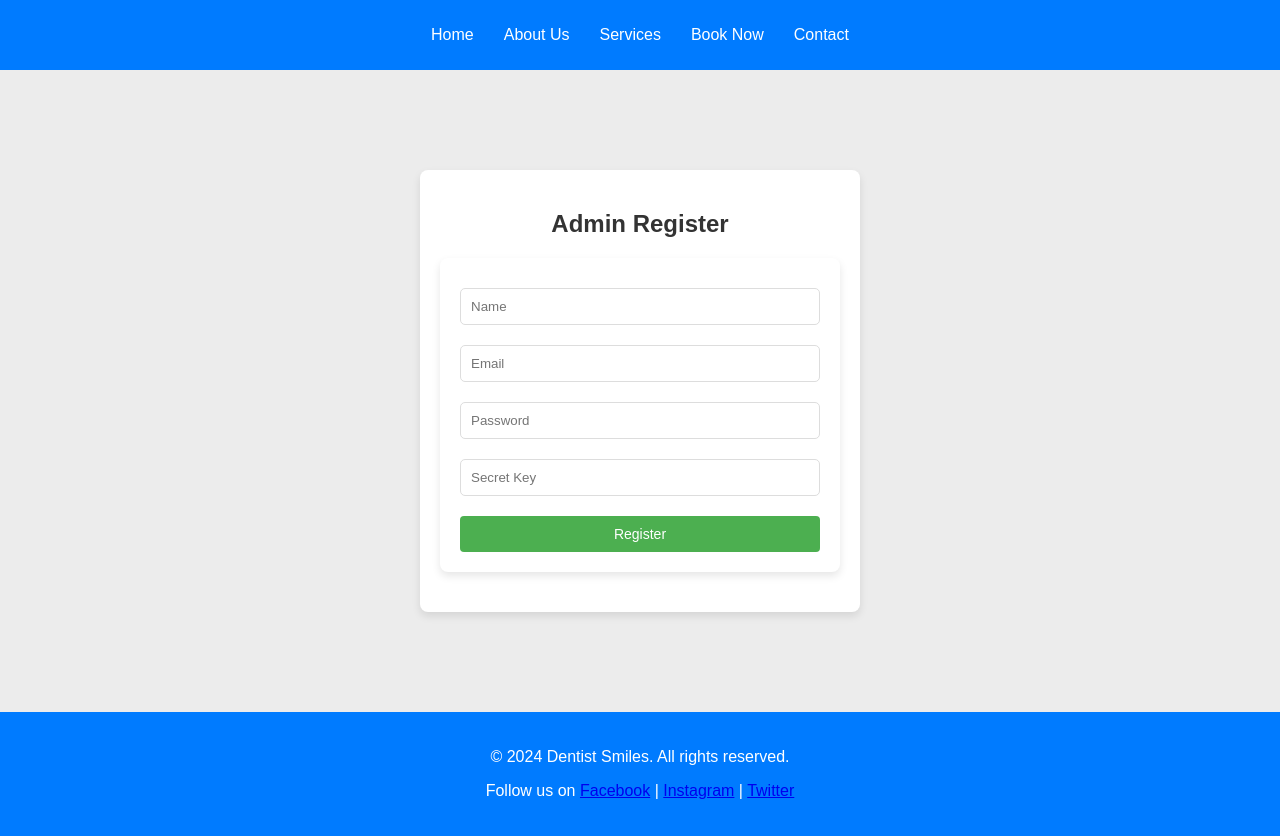
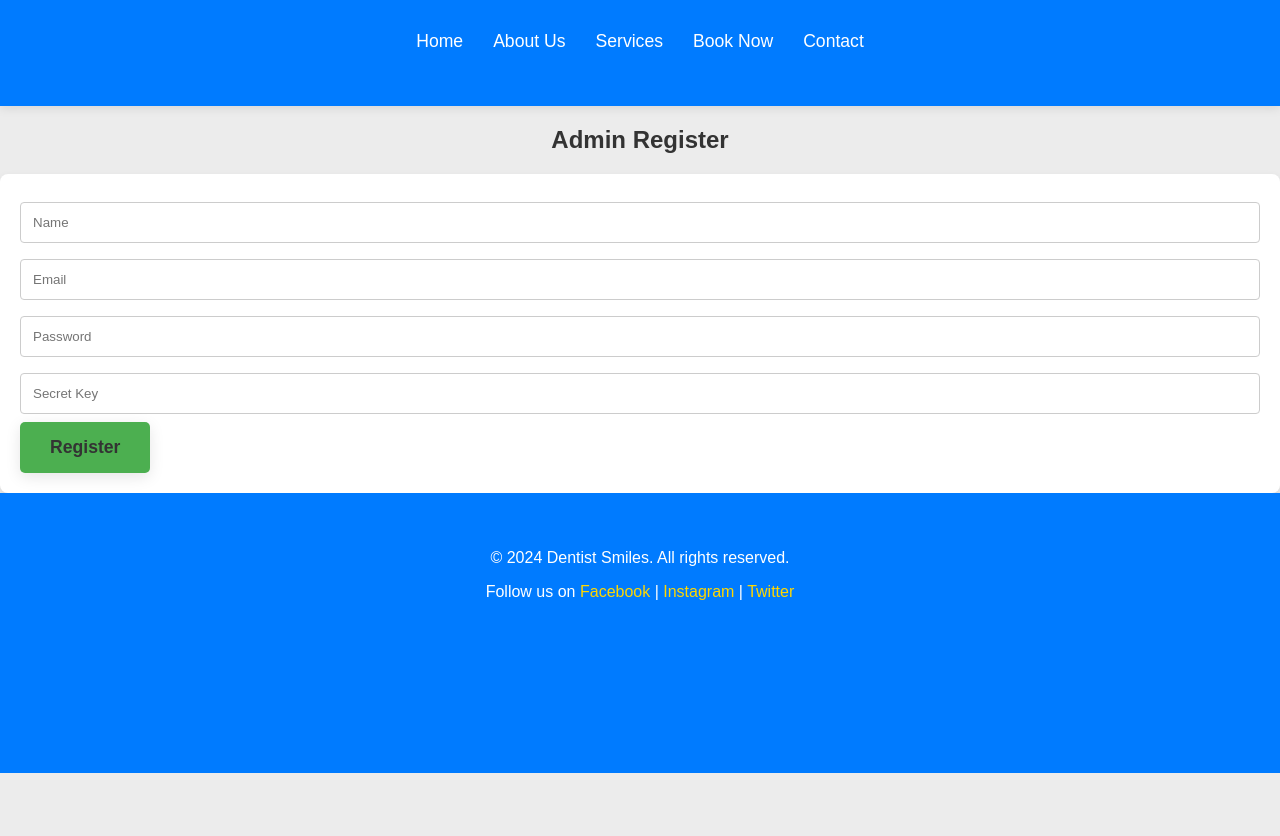
Before and after one commit to jamalgabir/dentist-app, a React (Create React App) app: page /admin/register in a window 1280 px wide. After the commit the page ends 800 px from the top, so only its background shows below. Built offline with nearby package versions, Linux system fonts and the light colour scheme.

Commit message:
Add gallery and improve layout

```diff
--- a/src/styles.css
+++ b/src/styles.css
@@ -5,325 +5,319 @@ body {
     margin: 0;
     padding: 0;
     box-sizing: border-box;
+    min-height: 100vh;
+    display: flex;
+    flex-direction: column;
+}
+
+.main-content {
+    flex: 1;
+    min-height: calc(100vh - 276px); /* 76px header + 200px footer */
+    padding-bottom: 40px;
 }
 
 header {
     background: #007BFF;
     color: white;
-    padding: 10px 20px;
+    padding: 15px 20px;
+    height: 76px;
+    position: sticky;
+    top: 0;
+    z-index: 1000;
+    box-shadow: 0 2px 10px rgba(0, 0, 0, 0.1);
 }
 
 nav ul {
     list-style: none;
     padding: 0;
     display: flex;
-    justify-content: center; /* Center navigation */
-    flex-wrap: wrap; /* Allow wrapping on small screens */
+    justify-content: center;
+    flex-wrap: wrap;
+    gap: 30px;
 }
 
 nav ul li {
-    margin: 0 15px; /* Space between nav items */
-    transition: color 0.3s ease;
+    position: relative;
 }
+
 nav ul li a {
     color: white;
     text-decoration: none;
+    font-size: 1.1rem;
+    font-weight: 500;
+    transition: color 0.3s ease;
 }
 
-nav ul li:hover {
-    color: #c5c5c5;
+nav ul li a::after {
+    content: '';
+    position: absolute;
+    width: 0;
+    height: 2px;
+    bottom: -5px;
+    left: 0;
+    background-color: #FFD700;
+    transition: width 0.3s ease;
+}
+
+nav ul li a:hover {
+    color: #FFD700;
+}
+
+nav ul li a:hover::after {
+    width: 100%;
 }
 
 .hero {
-    display: flex; /* Use flexbox for centering */
-    flex-direction: column; /* Stack items vertically */
-    justify-content: center; /* Center items vertically */
-    align-items: center; /* Center items horizontally */
-    height: 100vh; /* Full viewport height */
+    display: flex;
+    flex-direction: column;
+    justify-content: center;
+    align-items: center;
+    height: calc(100vh - 76px);
     background: url('https://images.pexels.com/photos/52527/dentist-pain-borowac-cure-52527.jpeg?auto=compress&cs=tinysrgb&w=1260&h=750&dpr=1') no-repeat center center/cover;
     color: rgb(31, 18, 18);
     text-align: center;
     padding: 0 20px;
+    position: relative;
+    animation: fadeIn 1.5s ease-in-out;
+}
+
+.hero::before {
+    content: '';
+    position: absolute;
+    top: 0;
+    left: 0;
+    right: 0;
+    bottom: 0;
+    background: rgba(255, 255, 255, 0.7);
+    z-index: 1;
+}
+
+.hero h1, .hero p, .hero a {
+    position: relative;
+    z-index: 2;
 }
 
 .hero h1 {
-    font-size: 3rem;
-    animation: fadeIn 2s ease-in-out;
+    font-size: 3.5rem;
+    margin-bottom: 20px;
+    animation: slideInDown 1s ease-out;
 }
 
 .hero p {
-    font-size: 1.5rem;
-    margin-bottom: 20px;
+    font-size: 1.8rem;
+    margin-bottom: 30px;
+    animation: slideInUp 1s ease-out;
+}
+
+.gallery {
+    padding: 60px 20px;
+    background: white;
+}
+
+.gallery h2 {
+    text-align: center;
+    margin-bottom: 40px;
+    color: #007BFF;
+    font-size: 2.5rem;
+}
+
+.gallery-grid {
+    display: grid;
+    grid-template-columns: repeat(auto-fit, minmax(250px, 1fr));
+    gap: 20px;
+    max-width: 1200px;
+    margin: 0 auto;
+}
+
+.gallery-item {
+    position: relative;
+    overflow: hidden;
+    border-radius: 10px;
+    box-shadow: 0 4px 15px rgba(0, 0, 0, 0.1);
+    transition: transform 0.3s ease;
+    animation: fadeIn 0.8s ease-out;
+}
+
+.gallery-item img {
+    width: 100%;
+    height: 250px;
+    object-fit: cover;
+    transition: transform 0.5s ease;
+}
+
+.gallery-overlay {
+    position: absolute;
+    bottom: -100%;
+    left: 0;
+    right: 0;
+    background: rgba(0, 123, 255, 0.9);
+    color: white;
+    padding: 20px;
+    transition: bottom 0.3s ease;
+}
+
+.gallery-item:hover {
+    transform: translateY(-5px);
+}
+
+.gallery-item:hover img {
+    transform: scale(1.1);
+}
+
+.gallery-item:hover .gallery-overlay {
+    bottom: 0;
+}
+
+.testimonial-grid {
+    display: grid;
+    grid-template-columns: repeat(auto-fit, minmax(300px, 1fr));
+    gap: 30px;
+    padding: 40px 20px;
+    max-width: 1200px;
+    margin: 0 auto;
+}
+
+.testimonial-card {
+    background: white;
+    padding: 30px;
+    border-radius: 10px;
+    box-shadow: 0 4px 15px rgba(0, 0, 0, 0.1);
+    transition: transform 0.3s ease;
+    animation: slideIn 0.8s ease-out;
+}
+
+.testimonial-card:hover {
+    transform: translateY(-10px);
+}
+
+.testimonial-card p {
+    font-size: 1.1rem;
+    line-height: 1.6;
+    margin-bottom: 15px;
+}
+
+.testimonial-card span {
+    color: #007BFF;
+    font-weight: 600;
 }
 
 button {
     background: #FFD700;
     border: none;
     color: #333;
-    padding: 10px 20px;
+    padding: 15px 30px;
+    font-size: 1.1rem;
+    font-weight: 600;
     cursor: pointer;
     border-radius: 5px;
-    transition: background-color 0.3s;
+    transition: all 0.3s ease;
+    box-shadow: 0 4px 15px rgba(0, 0, 0, 0.1);
 }
 
 button:hover {
     background: #FFC107;
+    transform: translateY(-2px);
+    box-shadow: 0 6px 20px rgba(0, 0, 0, 0.15);
 }
 
-section {
-    display: flex; /* Use flexbox for centering */
-    flex-direction: column; /* Stack items vertically */
-    justify-content: center; /* Center items vertically */
-    align-items: center; /* Center items horizontally */
-    padding: 20px;
-    margin: 20px auto; /* Center horizontally */
-    width: 90%; /* Fluid width */
-    max-width: 800px; /* Limit the maximum width */
-    background: white;
-    border-radius: 10px;
-    box-shadow: 0 2px 5px rgba(0, 0, 0, 0.1);
+footer {
+    background: #007BFF;
+    color: white;
+    text-align: center;
+    padding: 40px 20px;
+    height: 200px;
 }
 
-section h2 {
-    color: #007BFF;
-    animation: slideIn 1s ease-in-out;
+footer a {
+    color: #FFD700;
+    text-decoration: none;
+    transition: color 0.3s ease;
 }
 
-form {
-    width: 100%; /* Ensure form takes full width */
+footer a:hover {
+    color: #FFC107;
 }
 
-form input,
-form textarea,
-form select {
-    width: 100%; /* Full width */
-    padding: 10px;
-    margin: 10px 0;
-    border: 1px solid #ddd;
-    border-radius: 5px;
-}
-
-form button {
-    width: 100%; /* Full width */
-    padding: 10px;
-    background: #007BFF;
-    color: white;
-    border: none;
-    cursor: pointer;
-    transition: background 0.3s;
-}
-
-form button:hover {
-    background: #0056b3;
-}
-
-/* Animations */
 @keyframes fadeIn {
     from { opacity: 0; }
     to { opacity: 1; }
 }
 
 @keyframes slideIn {
-    from { transform: translateY(-20px); opacity: 0; }
-    to { transform: translateY(0); opacity: 1; }
+    from {
+        transform: translateY(50px);
+        opacity: 0;
+    }
+    to {
+        transform: translateY(0);
+        opacity: 1;
+    }
 }
 
-footer {
-    text-align: center;
-    padding: 20px;
-    background: #007BFF;
-    color: white;
+@keyframes slideInDown {
+    from {
+        transform: translateY(-50px);
+        opacity: 0;
+    }
+    to {
+        transform: translateY(0);
+        opacity: 1;
+    }
 }
 
-/* Responsive Styles */
+@keyframes slideInUp {
+    from {
+        transform: translateY(50px);
+        opacity: 0;
+    }
+    to {
+        transform: translateY(0);
+        opacity: 1;
+    }
+}
+
 @media (max-width: 768px) {
     .hero h1 {
-        font-size: 2.5rem; /* Adjust font size for smaller screens */
+        font-size: 2.5rem;
     }
 
     .hero p {
-        font-size: 1.25rem; /* Adjust font size for smaller screens */
+        font-size: 1.25rem;
     }
 
     nav ul {
-        flex-direction: column; /* Stack nav items vertically on small screens */
+        flex-direction: column;
+        align-items: center;
     }
 
     nav ul li {
-        margin: 10px 0; /* Space between nav items when stacked */
+        margin: 10px 0;
+    }
+
+    .gallery-grid {
+        grid-template-columns: repeat(auto-fit, minmax(200px, 1fr));
+    }
+
+    .testimonial-grid {
+        grid-template-columns: 1fr;
     }
 }
 
 @media (max-width: 480px) {
     .hero h1 {
-        font-size: 2rem; /* Further adjust font size for mobile */
+        font-size: 2rem;
     }
 
     .hero p {
-        font-size: 1rem; /* Further adjust font size for mobile */
+        font-size: 1rem;
     }
 
     button {
-        padding: 8px 15px; /* Adjust button size for smaller screens */
+        padding: 12px 24px;
+        font-size: 1rem;
     }
 
-    section {
-        margin: 10px; /* Reduce margins for smaller screens */
-        padding: 15px; /* Reduce padding for smaller screens */
+    .gallery-item {
+        margin: 10px;
     }
 }
-form {
-    display: flex;
-    flex-direction: column;
-    align-items: center;
-}
-
-form select {
-    margin: 10px 0; /* Space between select and button */
-}
-
-form button {
-    margin-top: 10px; /* Space above the button */
-}
-form {
-
-    display: flex;
-    flex-direction: column;
-    margin-bottom: 20px;
-}
-
-input {
-    margin: 5px 0;
-    padding: 10px;
-}
-
-button {
-    padding: 10px;
-    margin-top: 5px;
-}
-
-ul {
-    list-style-type: none;
-    padding: 0;
-}
-
-li {
-    margin: 10px 0;
-    display: flex;
-    justify-content: space-between;
-}
-.response-message {
-    margin: 10px 0;
-    padding: 10px;
-    border-radius: 5px;
-    background-color: #e0f7fa; /* Light blue background */
-    color: #00796b; /* Darker teal text */
-    border: 1px solid #00796b; /* Border matching the text color */
-}
-
-
-/* AdminLogin.css */
-.login-container {
-
-    max-width: 400px;
-    margin: 100px auto;
-    padding: 20px;
-    background-color: white;
-    box-shadow: 0 4px 8px rgba(0, 0, 0, 0.1);
-    border-radius: 8px;
-}
-
-h2 {
-    text-align: center;
-    color: #333;
-}
-
-input {
-    width: 100%;
-    padding: 12px;
-    margin: 8px 0;
-    display: block;
-    border: 1px solid #ccc;
-    border-radius: 4px;
-}
-
-button {
-    width: 100%;
-    padding: 12px;
-    background-color: #4caf50;
-    color: white;
-    border: none;
-    border-radius: 4px;
-    cursor: pointer;
-}
-
-button:hover {
-    background-color: #388e3c;
-}
-
-.error-message {
-    color: red;
-    text-align: center;
-}
-
-
-/* AdminRegister.css */
-.register-container {
-    max-width: 400px;
-    margin: 100px auto;
-    padding: 20px;
-    background-color: white;
-    box-shadow: 0 4px 8px rgba(0, 0, 0, 0.1);
-    border-radius: 8px;
-}
-
-h2 {
-    text-align: center;
-    color: #333;
-}
-
-input {
-    width: 100%;
-    padding: 12px;
-    margin: 8px 0;
-    display: block;
-    border: 1px solid #ccc;
-    border-radius: 4px;
-}
-
-button {
-    width: 100%;
-    padding: 12px;
-    background-color: #2196f3;
-    color: white;
-    border: none;
-    border-radius: 4px;
-    cursor: pointer;
-}
-
-button:hover {
-    background-color: #1976d2;
-}
-
-.error-message, .success-message {
-    text-align: center;
-    padding: 10px;
-    margin: 10px 0;
-}
-
-.error-message {
-    color: red;
-}
-
-.success-message {
-    color: green;
-}
-.logout-btn{
-
-    width: 100px;
-    border-radius: 5px ;
-    color: rgb(198, 0, 0);
-
-    background-color: white;
-
-}
```
Also changed, not shown: src/pages/Home.js (+45 -4 lines).
